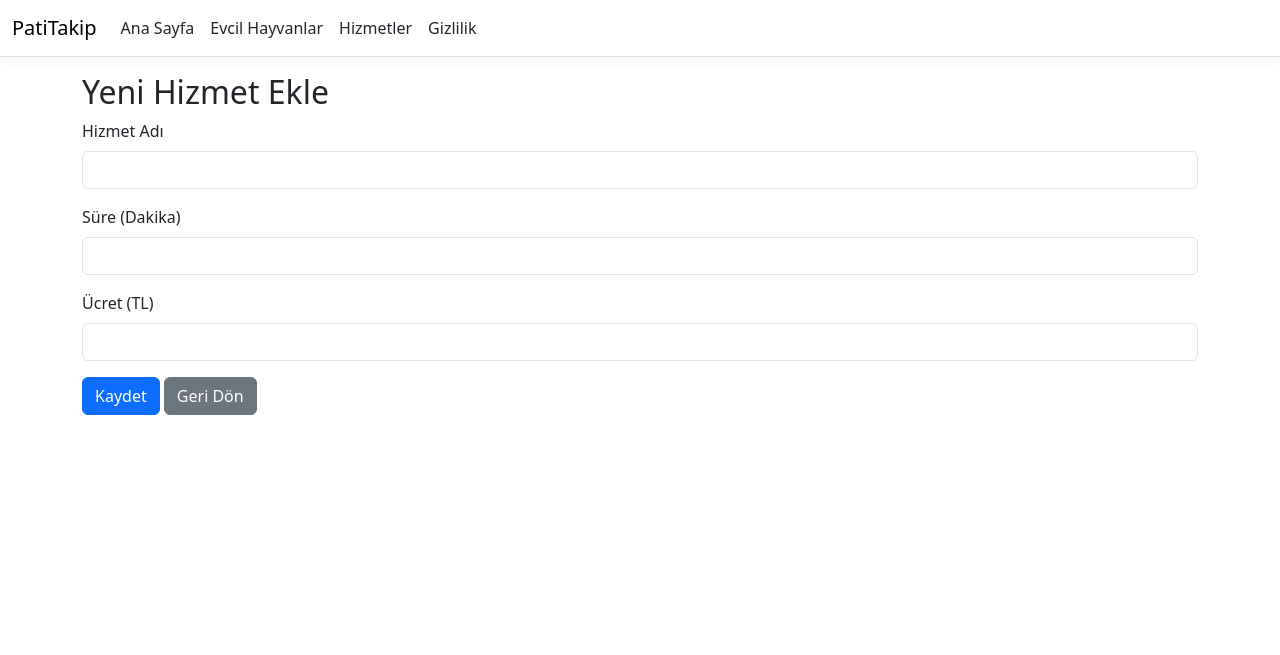
After one commit to semiramis-demirezen/PatiTakip, an ASP.NET Core app: template Views/Services/Create.cshtml in a window 1280 px wide. The commit adds this page. Shown: the top 655 px of the page. Run offline with ASP.NET Core 8, Linux system fonts and the light colour scheme; the template is opened without the code that fills it, so the values that code supplies are empty; style sheets or scripts are compiled from the project's sources.

Commit message:
Hizmet ekleme formu ve validation eklendi

```diff
--- /dev/null
+++ b/Views/Services/Create.cshtml
@@ -0,0 +1,49 @@
+
+@* formda kullanacagimiz bilgileri aliyoruz *@
+@model PatiTakip.ViewModels.ServiceCreateViewModel
+
+@{
+    ViewData["Title"] = "Yeni Hizmet Ekle";
+}
+
+<h2>Yeni Hizmet Ekle</h2>
+
+@* kullanicinin girdigi bilgileri controller a gonderiyoruz *@
+<form asp-controller="Services" asp-action="Create" method="post">
+
+    <div asp-validation-summary="ModelOnly" class="text-danger"></div>
+
+    @* hizmet adini aliyoruz *@
+    <div class="mb-3">
+        <label asp-for="Name" class="form-label"></label>
+        <input asp-for="Name" class="form-control" />
+        <span asp-validation-for="Name" class="text-danger"></span>
+    </div>
+
+    @* hizmet suresini aliyoruz *@
+    <div class="mb-3">
+        <label asp-for="DurationMinutes" class="form-label"></label>
+        <input asp-for="DurationMinutes" class="form-control" />
+        <span asp-validation-for="DurationMinutes" class="text-danger"></span>
+    </div>
+
+    @* hizmet ucretini aliyoruz *@
+    <div class="mb-3">
+        <label asp-for="Price" class="form-label"></label>
+        <input asp-for="Price" class="form-control" />
+        <span asp-validation-for="Price" class="text-danger"></span>
+    </div>
+
+    <button type="submit" class="btn btn-primary">Kaydet</button>
+
+    <a asp-controller="Services"
+       asp-action="Index"
+       class="btn btn-secondary">
+        Geri Dön
+    </a>
+</form>
+
+@* form hatalarini sayfada gostermek icin gerekli dosyayi ekliyoruz *@
+@section Scripts {
+    <partial name="_ValidationScriptsPartial" />
+}
```
Also changed, not shown: Controllers/ServicesController.cs (+31 -1 lines), ViewModels/ServiceCreateViewModel.cs (added, +25 -0 lines), Views/Services/Index.cshtml (+18 -0 lines).
